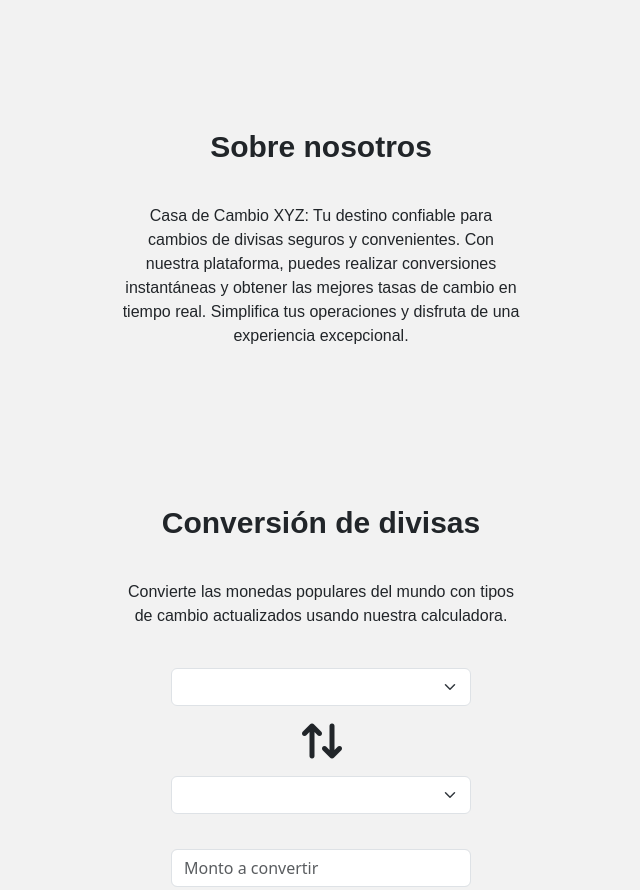
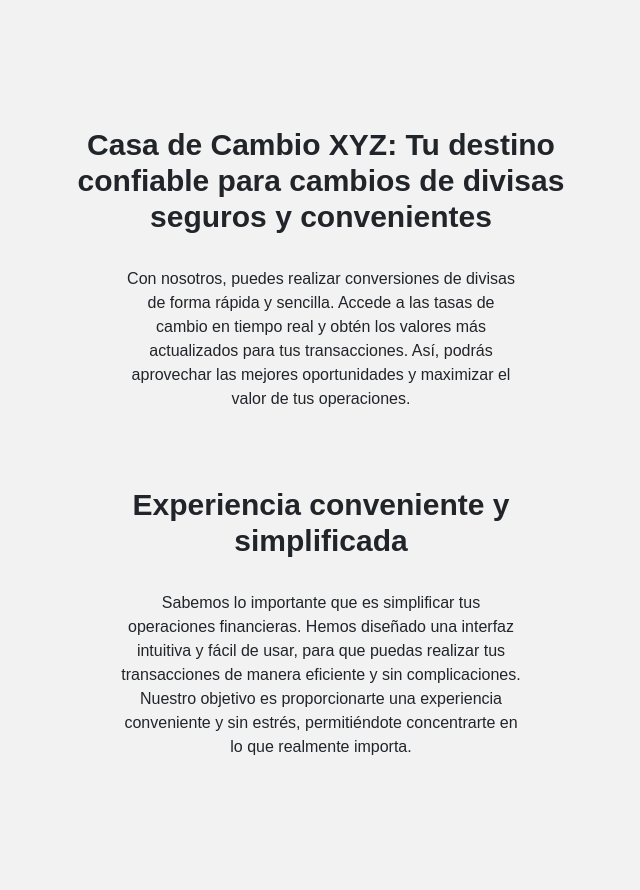
Before and after one commit to lucasdgnzlz/casa-de-cambio, a website: page doc/index.html in a window 1280 px wide. Shown: the part 582-1472 px from the top of the page, without its empty margins (319-959 px from the left). Drawn offline with nearby package versions, Linux system fonts and the light colour scheme; no server answers.

Commit message:
Agrega más contenido a sección 'sobre nosotros'

```diff
--- a/doc/index.html
+++ b/doc/index.html
@@ -45,12 +45,23 @@
       </section>
 
       <section class="sobre-nosotros">
-        <div class="contenedor-informacion">
-          <h2 class="titulo-seccion">Sobre nosotros</h2>
-          <p class="descripcion">
-            Casa de Cambio XYZ: Tu destino confiable para cambios de divisas seguros y convenientes. Con nuestra
-            plataforma, puedes realizar conversiones instantáneas y obtener las mejores tasas de cambio en tiempo real.
-            Simplifica tus operaciones y disfruta de una experiencia excepcional.
+        <div class="contenedor-informacion-sobre-nosotros-uno">
+          <h2 class="titulo-seccion-sobre-nosotros">
+            Casa de Cambio XYZ: Tu destino confiable para cambios de divisas seguros y convenientes
+          </h2>
+          <p class="descripcion-sobre-nosotros">
+            Con nosotros, puedes realizar conversiones de divisas de forma rápida y sencilla. Accede a las tasas de
+            cambio en tiempo real y obtén los valores más actualizados para tus transacciones. Así, podrás aprovechar
+            las mejores oportunidades y maximizar el valor de tus operaciones.
+          </p>
+        </div>
+        <div class="contenedor-informacion-sobre-nosotros-dos">
+          <h2 class="titulo-seccion-sobre-nosotros">Experiencia conveniente y simplificada</h2>
+          <p class="descripcion-sobre-nosotros">
+            Sabemos lo importante que es simplificar tus operaciones financieras. Hemos diseñado una interfaz intuitiva
+            y fácil de usar, para que puedas realizar tus transacciones de manera eficiente y sin complicaciones.
+            Nuestro objetivo es proporcionarte una experiencia conveniente y sin estrés, permitiéndote concentrarte en
+            lo que realmente importa.
           </p>
         </div>
       </section>
@@ -160,8 +171,7 @@
             </tr>
             <tr class="fila ultima-fila">
               <td class="columna columna-agregar-divisa">
-                <select class="form-select form-select-sm lista-monedas-selectores divisa-para-agregar">
-                </select>
+                <select class="form-select form-select-sm lista-monedas-selectores divisa-para-agregar"></select>
               </td>
               <td class="columna valor-divisa columna-boton-agregar-divisa">
                 <button type="button" class="btn btn-secondary boton-agregar-divisa">Agregar</button>
@@ -187,16 +197,14 @@
     <footer>
       <section class="creditos">
         <div class="contenedor-creditos">
-          <p>Página hecha por Lucas Damián González</p>
+          <p>Hecho por Lucas Damián González</p>
         </div>
       </section>
+
       <section class="redes-sociales">
         <div class="contenedor-redes">
-          <div class="twitter">
-            <i class="fa-brands fa-twitter"></i>
-          </div>
           <div class="github">
-            <i class="fa-brands fa-github"></i>
+            <i class="fa-brands fa-github icono-github"></i>
           </div>
         </div>
       </section>
```
